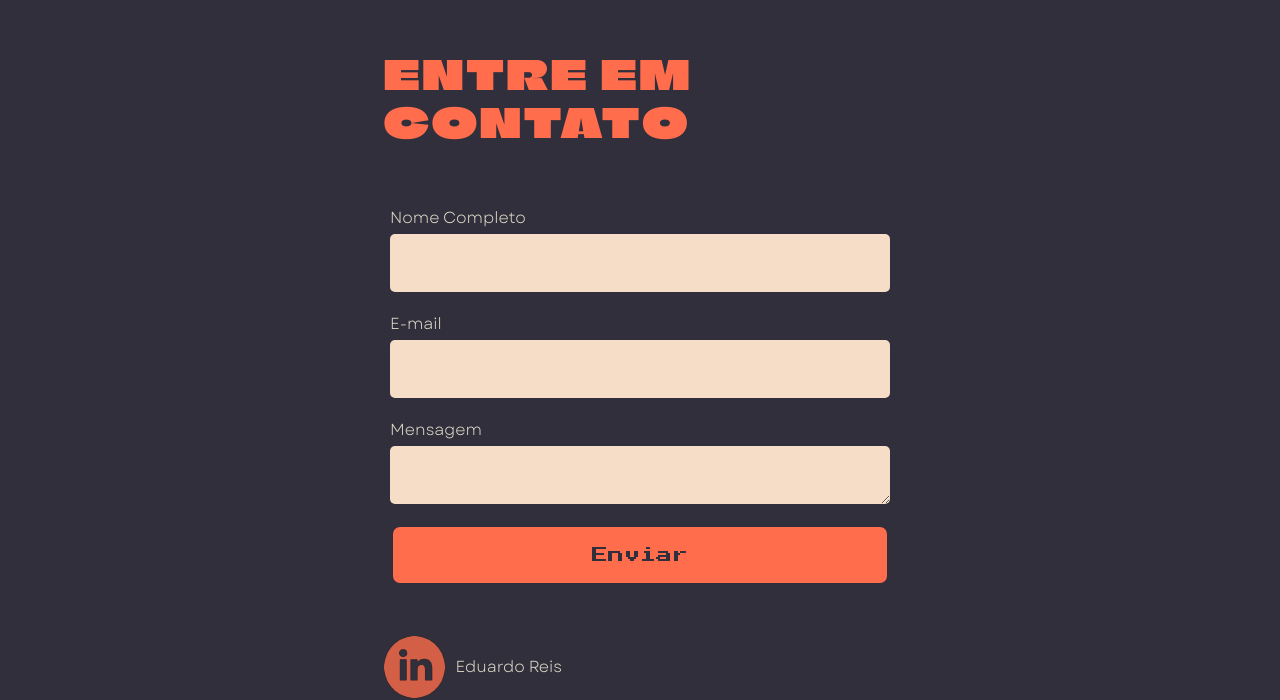
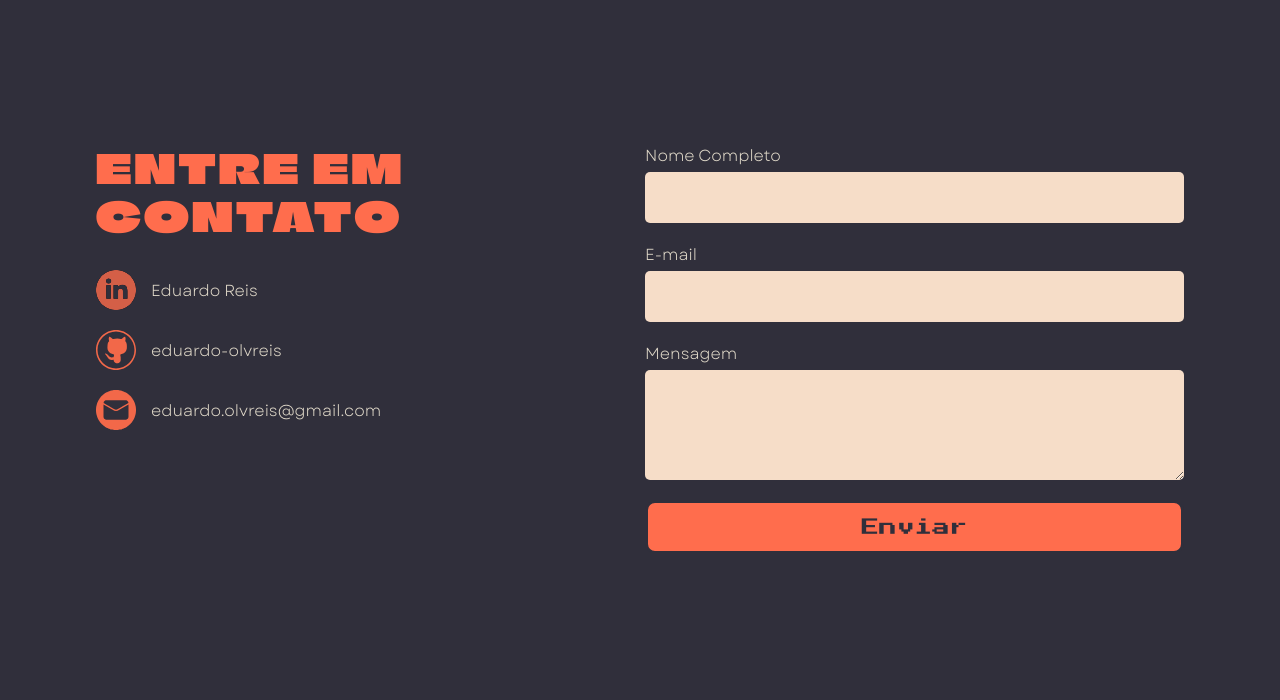
Before and after one commit to eduardo-olvreis/portfolio, a React (Vite) app: page / in a window 1280 px wide. Shown: the part 2525-3225 px from the top of the page. Built offline with nearby package versions, Linux system fonts and the light colour scheme.

Commit message:
style: responsividade da section contato

```diff
--- a/src/components/Contact/Contact.jsx
+++ b/src/components/Contact/Contact.jsx
@@ -5,16 +5,20 @@ export default function Contact(){
     return(
         <section id="contact-section" className={style.container}>
             <div className={style.content}>
-                <h2>ENTRE EM <br />CONTATO</h2>
-                <ContactForm/>
-                <ul className={style.list}>
+                <div className={style.contactInfo}>
+                    <h2>ENTRE EM <br />CONTATO</h2>
+                    <ul className={style.list}>
                         <li className="contactItem"><a href="https://www.linkedin.com/in/eduardo-olvreis/" target="__blank"><img src="../src/assets/images/icons/linkedin_Icon.svg" alt="Link para o meu Linkedin" /><p>Eduardo Reis</p></a></li>
                         <li className="contactItem"><a href="https://github.com/eduardo-olvreis" target="__blank"><img src="../src/assets/images/icons/github_icon.svg" alt="Link para o meu GitHub" /><p>eduardo-olvreis</p></a></li>
                         <li className="contactItem"><a href="mailto:eduardo.olvreis@email.com"><img src="../src/assets/images/icons/email_icon.svg" alt="Link para o meu Email" /><p>eduardo.olvreis@gmail.com</p></a></li>
-                </ul>
+                    </ul>
+                </div>
+                <div className={style.formWrapper}>
+                    <ContactForm/>
+                </div>
             </div>
             <div className={style.imageContainer}>
-                <img id="contactImage" src="../src/assets/images/contactImage.svg" alt="" />
+                <img id="contactImage" src="../src/assets/images/contactImage.svg" alt="Meu Avatar" />
             </div>
         </section>
     )
--- a/src/components/Contact/Contact.module.css
+++ b/src/components/Contact/Contact.module.css
@@ -8,6 +8,7 @@
     justify-content: center;
     align-items: center;
 }
+
 .content{
     display: flex;
     flex-direction: column;
@@ -26,6 +27,18 @@
         font-weight: 300;
     }
 }
+
+/* Colunas (Mobile) */
+.contactInfo {
+    width: 100%;
+    margin-bottom: 40px;
+}
+
+.formWrapper {
+    width: 100%;
+}
+
+/* Redes Sociais */
 .list{
     list-style: none;
     display: flex;
@@ -36,37 +49,43 @@
         text-decoration: none;
         display: flex;
         align-items: center;
-        gap: 10px;
+        gap: 15px;
     }
 
     & img{
-        width: 15%;
-        height: 15%;
+        width: 45px;
+        height: auto;
     }
 }
+
 .contactItem p{
     font-size: var(--font-size-p);
 }
+
 .imageContainer{
     width: 100%;
     display: flex;
     justify-content: flex-end;
+    margin-top: 20px;
+}
 
-    & img{
-        width: 60%;
-    }
+.imageContainer img{
+    width: 60%;
+    max-width: 250px;
 }
 
 /* ContactForm */
 .formP{
     margin-bottom: 25px;
 }
+
 .formContainer{
     display: flex;
     flex-direction: column;
     gap: 5px;
     width: 100%;
 }
+
 .input{
     width: 100%;
     border-radius: 5px;
@@ -76,9 +95,11 @@
     margin-bottom: 15px;
     box-sizing: border-box;
 }
+
 .label{
     color: var(--color-text);
 }
+
 .button{
     margin-bottom: 20px;
     padding: 15px;
@@ -92,57 +113,70 @@
     font-size: 14px;
 }
 
-/* Celular em paisagem ( max-height: 500px ) */
-@media (orientation: landscape) and (max-height: 500px){
-
-}
-
-
-/* Tablet ( 768px - 991px )*/
+/* Tablet ( 768px - 899px )*/
 @media (min-width: 768px){
     .formContainer{
         max-width: 500px;
-        margin: 0 auto;
+        margin: 0;
     }
 }
 
+@media (min-width: 900px){
+    .imageContainer{
+        display: none;
+    }
+}
 
 /* Notebook e Tablet em paisagem ( 992px - 1199px )*/
 @media (min-width: 992px){
-
-    .list img{
-        width: 12%;
-        height: 12%;
+    .container{
+        margin-top: 10svh;
+        min-height: calc(100svh - 10svh);
     }
 
     .content{
-        padding-left: 10%;
-        padding-right: 10%;
-        padding-bottom: 5%;
-        width: 80%;
-        gap: 30px;
+        display: flex;
+        flex-direction: row;
+        justify-content: space-between;
+        align-items: flex-start;
+        width: 85%;
+        max-width: 1000px;
+        margin: 0 auto;
+        padding: 0;
+        gap: 60px;
     }
 
-    .imageContainer{
-        display: none;
+    .contactInfo {
+        flex: 1;
+        display: flex;
+        flex-direction: column;
     }
 
-    .container{
-        flex-direction: row;
-        align-items: center;
-        margin-top: 10svh;
+    .list img{
+        width: 40px;
+        height: auto;
+    }
+
+    .formWrapper {
+        flex: 1.2;
+        width: 100%;
+    }
+
+    .formContainer {
+        max-width: 100%;
+        margin: 0;
     }
 }
-
 
 /* Desktops */
 @media (min-width: 1200px){
     .content{
-        width: 60%;
+        max-width: 1100px;
+        gap: 100px;
     }
 
     .input, .button {
-        padding: 20px;
-        font-size: 16px;
+        padding: 15px;
+        font-size: 1.1rem;
     }
 }
--- a/src/components/Contact/ContactForm.jsx
+++ b/src/components/Contact/ContactForm.jsx
@@ -44,7 +44,7 @@ export default function ContactForm() {
         id="message"
         name="message"
         required
-        rows="1"
+        rows="4"
       ></textarea>
       <ValidationError
         prefix="Message"
```
Also changed, not shown: src/assets/images/projects/calculatorImage.svg (deleted), src/assets/images/projects/shoppingcartImage.svg (deleted).
